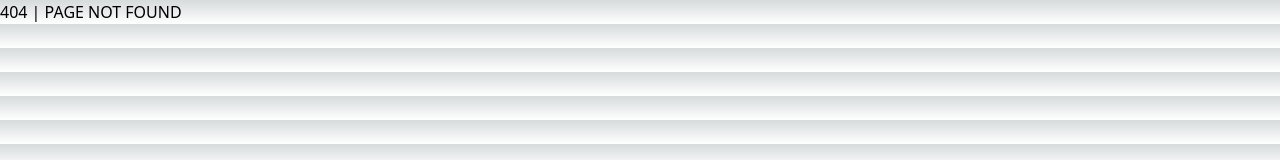
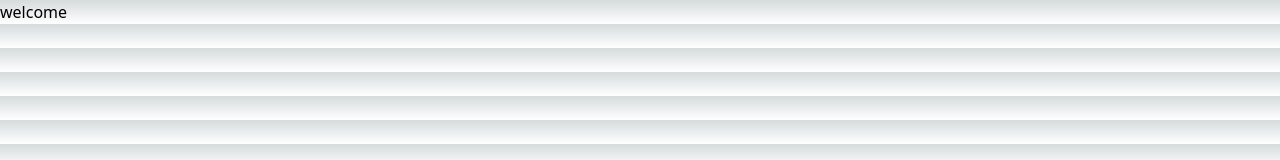
Before and after one commit to farshadnabizadeh/NEXT-TUTORIAL, a Next.js app: page /getServerSideProps in a window 1280 px wide. Before the commit this address had no page. Shown: the top 160 px of the page. Built offline with nearby package versions, Linux system fonts and the light colour scheme.

Commit message:
getStaticProps-practic

```diff
--- /dev/null
+++ b/pages/getServerSideProps/index.js
@@ -0,0 +1,21 @@
+import React from 'react';
+
+const index = (props) => {
+
+    return (
+        <div>
+            welcome
+        </div>
+    );
+}
+
+export async function getServerSideProps(context) {
+    const { params, req, res } = context
+    return {
+        props: {
+            username: 'Farshad',
+        }
+    }
+}
+
+export default index;
```
